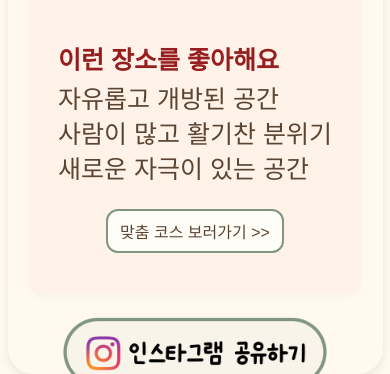
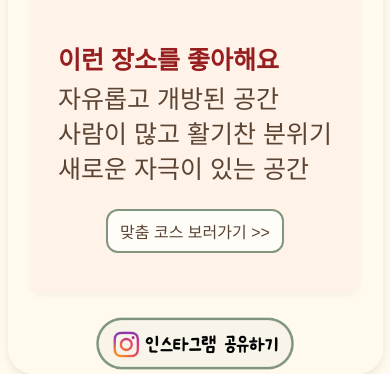
Before and after one commit to yeyeyeonu/Dogbti, a plain HTML site: page html/ENFJ.html in a window 390 px wide. Shown: the part 470-844 px from the top of the page. Drawn offline with Linux system fonts and the light colour scheme; a web font is replaced by a local one.

Commit message:
Change share image width from 80% to 60%
Adjust share image width for better responsiveness.

```diff
--- a/css/result.css
+++ b/css/result.css
@@ -354,7 +354,7 @@ body {
 
 /* ---------- 각 버튼 이미지 ---------- */
 .share-img {
-  width: 80%; /* 아이폰 13 mini 기준 폭에 맞게 조정 */
+  width: 60%; /* 아이폰 13 mini 기준 폭에 맞게 조정 */
   max-width: 300px; /* 너무 커지지 않게 제한 */
   height: auto;
   display: block;
```
